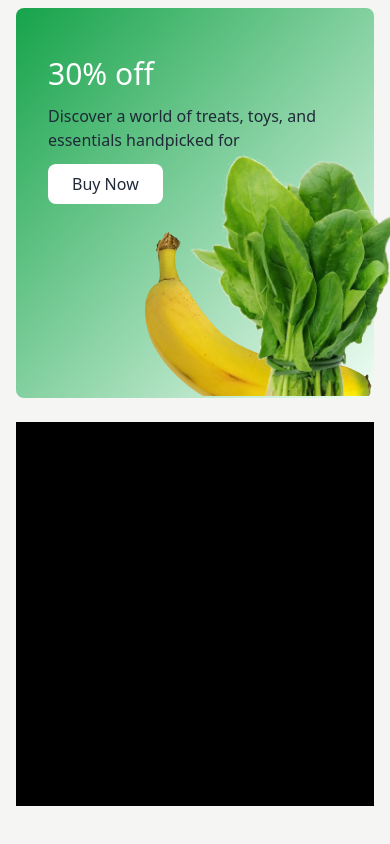
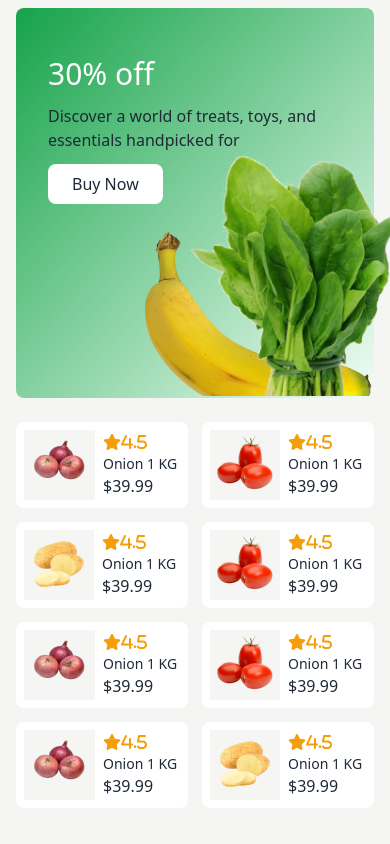
Before and after one commit to Farhan41229/Nature-s-Platter, a plain HTML site: page index.html in a window 390 px wide. Shown: the part 1975-2819 px from the top of the page. Drawn offline with nearby package versions, Linux system fonts and the light colour scheme.

Commit message:
Popular products done for the phone. PC still left

```diff
--- a/index.html
+++ b/index.html
@@ -172,12 +172,12 @@
           <!-- Popular products heading -->
           <h3 class="text-green-700 text-2xl font-bold">Popular Products</h3>
           <!-- Popular cards. the 2 main ones -->
-          <div class="flex flex-col lg:flex-row w-full">
+          <div class="flex flex-col lg:justify-between lg:flex-row w-full">
             <!-- Special Card -->
             <div
               class="h-[390px] bg-gradient-to-br from-green-600 to-green-50 mt-8 relative rounded-lg"
             >
-              <div class="pl-8 pt-12 ">
+              <div class="pl-8 pt-12">
                 <h2 class="text-3xl text-white">30% off</h2>
                 <p class="text-base mt-3 mb-3">
                   Discover a world of treats, toys, and essentials handpicked
@@ -196,7 +196,117 @@
               />
             </div>
             <!-- Normal Cards Container -->
-             <div class="h-96 bg-black my-6"></div>
+            <div class="my-6 grid grid-cols-2 lg:grid-cols-3 gap-[14px]">
+              <!-- Normal Card -->
+              <div class="bg-white flex gap-2 rounded-lg p-2">
+                <!-- Image Div -->
+                <div class="bg-stone-100">
+                  <img src="./Images/onion.png" alt="" />
+                </div>
+                <!-- Content Div -->
+                <div>
+                  <h3 class="fa-solid fa-star text-amber-500">4.5</h3>
+                  <h2 class="font-medium text-sm md:text-xl">Onion 1 KG</h2>
+                  <p>$39.99</p>
+                </div>
+              </div>
+              <div class="bg-white flex gap-2 rounded-lg p-2">
+                <!-- Image Div -->
+                <div class="bg-stone-100">
+                  <img src="./Images/tomato.png" alt="" />
+                </div>
+                <!-- Content Div -->
+                <div>
+                  <h3 class="fa-solid fa-star text-amber-500">4.5</h3>
+                  <h2 class="font-medium text-sm md:text-xl">Onion 1 KG</h2>
+                  <p>$39.99</p>
+                </div>
+              </div>
+              <div class="bg-white flex gap-2 rounded-lg p-2">
+                <!-- Image Div -->
+                <div class="bg-stone-100">
+                  <img src="./Images/potato.png" alt="" />
+                </div>
+                <!-- Content Div -->
+                <div>
+                  <h3 class="fa-solid fa-star text-amber-500">4.5</h3>
+                  <h2 class="font-medium text-sm md:text-xl">Onion 1 KG</h2>
+                  <p>$39.99</p>
+                </div>
+              </div>
+              <div class="bg-white flex gap-2 rounded-lg p-2">
+                <!-- Image Div -->
+                <div class="bg-stone-100">
+                  <img src="./Images/tomato.png" alt="" />
+                </div>
+                <!-- Content Div -->
+                <div>
+                  <h3 class="fa-solid fa-star text-amber-500">4.5</h3>
+                  <h2 class="font-medium text-sm md:text-xl">Onion 1 KG</h2>
+                  <p>$39.99</p>
+                </div>
+              </div>
+              <div class="bg-white flex gap-2 rounded-lg p-2">
+                <!-- Image Div -->
+                <div class="bg-stone-100">
+                  <img src="./Images/onion.png" alt="" />
+                </div>
+                <!-- Content Div -->
+                <div>
+                  <h3 class="fa-solid fa-star text-amber-500">4.5</h3>
+                  <h2 class="font-medium text-sm md:text-xl">Onion 1 KG</h2>
+                  <p>$39.99</p>
+                </div>
+              </div>
+              <div class="bg-white flex gap-2 rounded-lg p-2">
+                <!-- Image Div -->
+                <div class="bg-stone-100">
+                  <img src="./Images/tomato.png" alt="" />
+                </div>
+                <!-- Content Div -->
+                <div>
+                  <h3 class="fa-solid fa-star text-amber-500">4.5</h3>
+                  <h2 class="font-medium text-sm md:text-xl">Onion 1 KG</h2>
+                  <p>$39.99</p>
+                </div>
+              </div>
+              <div class="bg-white flex gap-2 rounded-lg p-2">
+                <!-- Image Div -->
+                <div class="bg-stone-100">
+                  <img src="./Images/onion.png" alt="" />
+                </div>
+                <!-- Content Div -->
+                <div>
+                  <h3 class="fa-solid fa-star text-amber-500">4.5</h3>
+                  <h2 class="font-medium text-sm md:text-xl">Onion 1 KG</h2>
+                  <p>$39.99</p>
+                </div>
+              </div>
+              <div class="bg-white flex gap-2 rounded-lg p-2">
+                <!-- Image Div -->
+                <div class="bg-stone-100">
+                  <img src="./Images/potato.png" alt="" />
+                </div>
+                <!-- Content Div -->
+                <div>
+                  <h3 class="fa-solid fa-star text-amber-500">4.5</h3>
+                  <h2 class="font-medium text-sm md:text-xl">Onion 1 KG</h2>
+                  <p>$39.99</p>
+                </div>
+              </div>
+              <div class="bg-white flex gap-2 rounded-lg p-2 hidden lg:flex">
+                <!-- Image Div -->
+                <div class="bg-stone-100">
+                  <img src="./Images/potato.png" alt="" />
+                </div>
+                <!-- Content Div -->
+                <div>
+                  <h3 class="fa-solid fa-star text-amber-500">4.5</h3>
+                  <h2 class="font-medium text-sm md:text-xl">Onion 1 KG</h2>
+                  <p>$39.99</p>
+                </div>
+              </div>
+            </div>
           </div>
         </div>
       </section>
```
